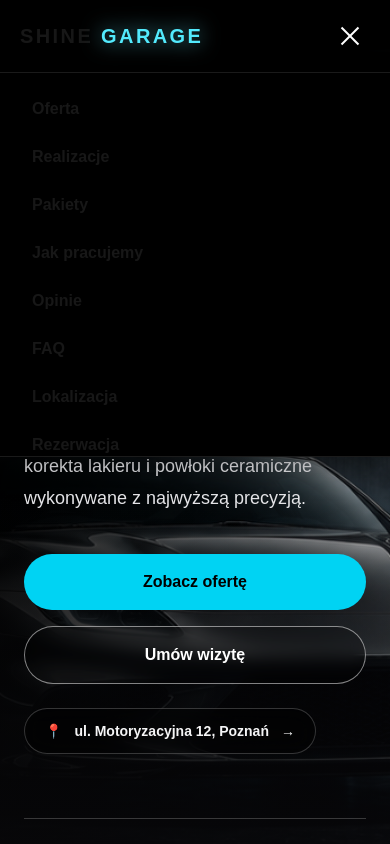
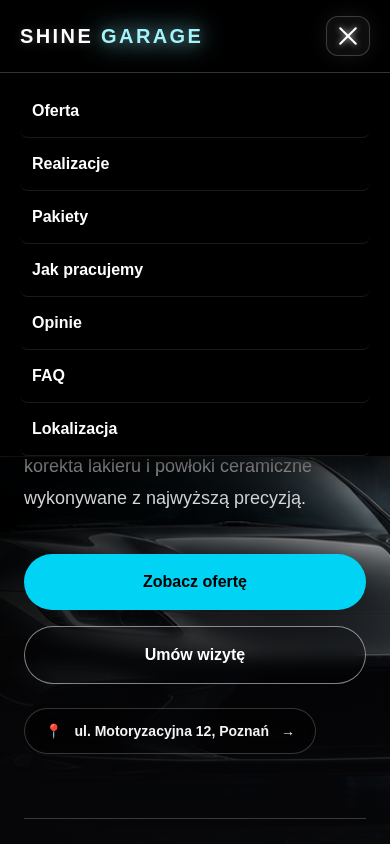
Before and after one commit to Zem47/shine-garage, a Next.js app: page / in a window 390 px wide. Both pictures are taken after a click on the button 350 px from the left and 36 px from the top of the page. Shown: the top 844 px of the page. Built offline with nearby package versions, Linux system fonts and the light colour scheme.

Commit message:
Poprawiono kontrast menu mobilnego

```diff
--- a/app/page.tsx
+++ b/app/page.tsx
@@ -472,10 +472,10 @@
           <button
             type="button"
             onClick={() => navigateTo("start")}
-            className="text-xl font-black tracking-[0.12em]"
+            className="text-xl font-black tracking-[0.12em] text-white drop-shadow-[0_1px_4px_rgba(255,255,255,0.2)]"
           >
             SHINE{" "}
-            <span className="text-cyan-300 drop-shadow-[0_0_10px_rgba(103,232,249,0.7)]">
+            <span className="text-cyan-200 drop-shadow-[0_0_12px_rgba(103,232,249,0.9)]">
               GARAGE
             </span>
           </button>
@@ -513,20 +513,20 @@
             aria-label={isMenuOpen ? "Zamknij menu" : "Otwórz menu"}
             aria-expanded={isMenuOpen}
             onClick={() => setIsMenuOpen(!isMenuOpen)}
-            className="flex w-10 flex-col gap-1.5 rounded-lg p-2 lg:hidden"
+            className="flex w-11 flex-col items-center gap-1.5 rounded-xl border border-white/20 bg-white/5 p-2.5 shadow-[0_0_20px_rgba(255,255,255,0.08)] transition hover:border-white/40 hover:bg-white/10 lg:hidden"
           >
             <span
-              className={`h-0.5 w-6 bg-white transition duration-500 ease-linear ${
+              className={`h-0.5 w-6 rounded-full bg-white shadow-[0_0_6px_rgba(255,255,255,0.8)] transition duration-500 ease-linear ${
                 isMenuOpen ? "translate-y-2 rotate-45" : ""
               }`}
             />
             <span
-              className={`h-0.5 w-6 bg-white transition duration-500 ease-linear ${
+              className={`h-0.5 w-6 rounded-full bg-white shadow-[0_0_6px_rgba(255,255,255,0.8)] transition duration-500 ease-linear ${
                 isMenuOpen ? "opacity-0" : ""
               }`}
             />
             <span
-              className={`h-0.5 w-6 bg-white transition duration-500 ease-linear ${
+              className={`h-0.5 w-6 rounded-full bg-white shadow-[0_0_6px_rgba(255,255,255,0.8)] transition duration-500 ease-linear ${
                 isMenuOpen ? "-translate-y-2 -rotate-45" : ""
               }`}
             />
@@ -534,13 +534,13 @@
         </div>
 
         <div
-          className={`overflow-hidden border-white/10 bg-black/95 transition-all duration-500 ease-linear lg:hidden ${
+          className={`overflow-hidden border-white/20 bg-black/98 text-white shadow-[0_18px_40px_rgba(0,0,0,0.65)] transition-all duration-500 ease-linear lg:hidden ${
             isMenuOpen
               ? "max-h-96 border-t py-3 opacity-100"
               : "max-h-0 opacity-0"
           }`}
         >
-          <nav className="flex flex-col px-5 text-left font-bold">
+          <nav className="flex flex-col px-5 text-left font-bold text-white">
             {[
               ["Oferta", "oferta"],
               ["Realizacje", "realizacje"],
@@ -555,7 +555,11 @@
                 key={id}
                 type="button"
                 onClick={() => mobileNavigate(id)}
-                className="rounded-lg px-3 py-3 text-left hover:bg-white/10"
+                className={`rounded-lg border-b border-white/10 px-3 py-3.5 text-left text-base text-white transition hover:bg-white/10 hover:text-cyan-200 ${
+                  id === "rezerwacja"
+                    ? "mt-2 border-b-0 bg-cyan-300 text-center font-black text-black hover:bg-cyan-200 hover:text-black"
+                    : ""
+                }`}
               >
                 {label}
               </button>
```
